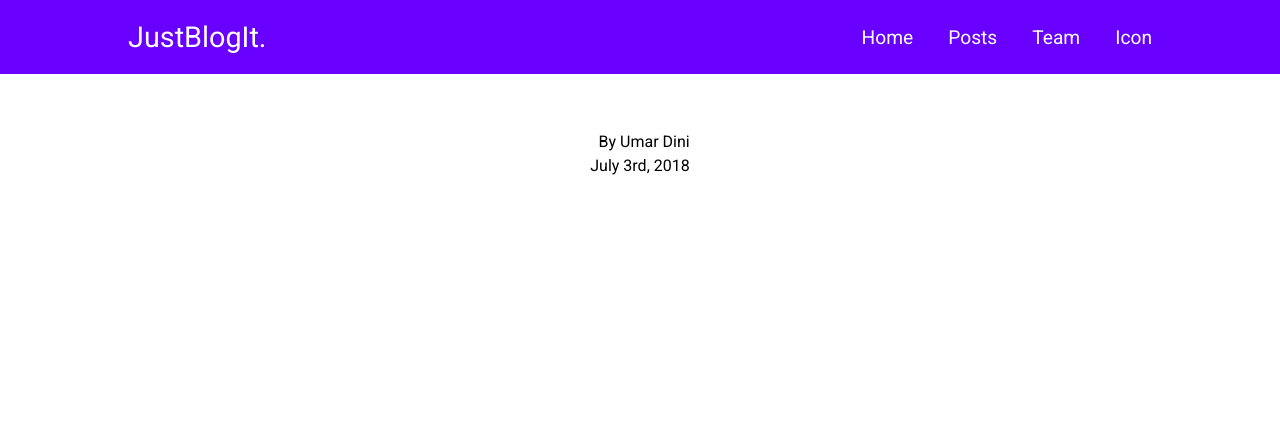
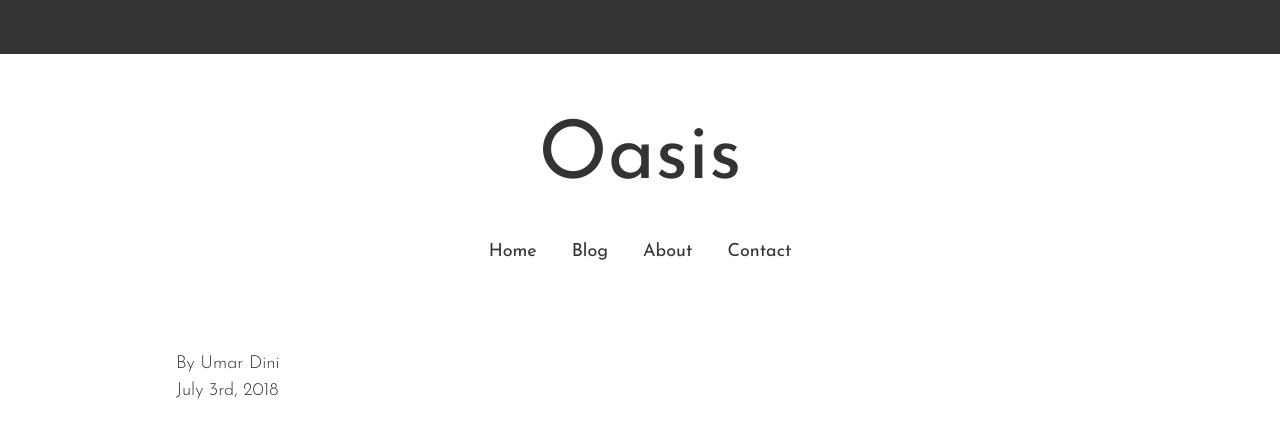
Before and after one commit to Awaddd/Blog, a Vue app in the folder client/: page /#/posts/1 in a window 1280 px wide. Shown: the top 438 px of the page. Built offline with nearby package versions, Linux system fonts and the light colour scheme; no server answers.

Commit message:
Theme Redesign

```diff
--- a/client/src/App.vue
+++ b/client/src/App.vue
@@ -1,34 +1,37 @@
 <template>
   <div id="app">
-    <div class="nav-wrapper">
-      <!-- <router-link to="/">Home</router-link> |
-      <router-link to="/posts">Posts</router-link> -->
+    <header>
+      <div class="header-top">
+        <div class="socials"></div>
+        <div class="searchbar"></div>
+      </div>
 
-      <nav class="nav">
+      <section class="hero">
+        <div>
+          <h1>Oasis</h1>
+        </div>
+      </section>
 
-        <div class="nav-brand">
-        JustBlogIt<span>.</span>
-        </div>
+      <app-nav></app-nav>
+    </header>
 
-        <div class="nav-links">
-          <span><router-link to="/" >Home</router-link></span>
-          <span><router-link to="/posts">Posts</router-link></span>
-          <span>Team</span>
-          <span>Icon</span>
-        </div>
+    <main class="main-container">
+      <router-view/>
+    </main>
 
-        <div class="menu">
-          <span>Menu</span>
-        </div>
-
-      </nav>
-
-    </div>
-    <router-view/>
-<!-- https://medium.com/@anaida07/mevn-stack-application-part-2-2-9ebcf8a22753 -->
-
+    <!-- https://medium.com/@anaida07/mevn-stack-application-part-2-2-9ebcf8a22753 -->
   </div>
 </template>
+
+<script>
+import Nav from "@/components/Nav.vue";
+export default {
+  components: {
+    "app-nav": Nav
+  }
+};
+</script>
+
 
 
 <style lang="scss">
@@ -38,6 +41,10 @@ html,
 body {
   margin: 0;
   font-family: $font-family;
+  font-weight: 300;
+  font-size: 18px;
+  line-height: 1.9;
+  color: $accent;
 }
 
 #app {
@@ -45,61 +52,36 @@ body {
   -moz-osx-font-smoothing: grayscale;
 }
 
-.nav-wrapper {
-  background: $primary;
+.header-top {
+  background: $accent;
+  padding: 1.5rem;
 }
 
-nav {
-  max-height: 50px;
-  display: grid;
-  grid-template-columns: repeat(2, 1fr);
-  align-content: center;
-  padding: 20px;
-  margin: 0 auto;
-  color: #fff;
-  font-weight: $font-md;
+.hero {
+  padding: 0 1.5rem;
+  background: #fff;
+  color: #333;
+  text-align: center;
+}
 
-  .nav-brand {
-    justify-self: start;
-    font-size: 1.8rem;
+@media only screen and (min-width: 500px) {
+}
+
+@media only screen and (min-width: 700px) {
+  .hero {
+    font-size: 3rem;
+    margin-top: 1.5rem;
+    margin-bottom: 0;
   }
-
-  .nav-links {
-    display: none;
-  }
-
-  .menu {
-    border-bottom: 2px solid #fff;
-    width: max-content;
-    justify-self: end;
+  h1 {
+    margin: 0;
   }
 }
 
-@media only screen and (min-width: 500px) {
-  nav {
-    width: 80%;
-  }
-}
-
-@media only screen and (min-width: 700px) {
-  .nav {
-    .nav-links {
-      display: grid;
-      grid-template-columns: repeat(4, max-content);
-      justify-self: end;
-      grid-gap: 35px;
-      align-self: center;
-      font-size: 1.2rem;
-
-      a {
-        text-decoration: none;
-        color: #fff;
-      }
-    }
-
-    .menu {
-      display: none;
-    }
+@media only screen and (min-width: 1200px) {
+  .main-container {
+    width: 1000px;
+    margin: 0 auto;
   }
 }
 </style>
--- a/client/src/components/AppPosts.vue
+++ b/client/src/components/AppPosts.vue
@@ -1,8 +1,6 @@
 <template>
-  <div class="cards-wrapper">
-    <div class="card" v-if="posts.length == 0">Loading</div>
-
-    <div class="card" v-for="(post, i) in posts" :key="i">
+  <div class="">
+    <div class v-for="(post, i) in posts" :key="i">
       <!-- post in posts.slice(0, 4) -->
       <router-link
         class="btn"
@@ -11,9 +9,6 @@
               params: {title: sanitizeTitle(post)}
           }"
       >
-        <img
-          src="https://www.gitschberg-jochtal.com/media/8f17c2b0-12de-4e98-bad3-622f96d1a64e/340_x_250/p=5/alpenhof-winter-340x250.jpg"
-        >
         <div class="card-content">
           <h4 class="postTitle">{{post.title}}</h4>
 
--- /dev/null
+++ b/client/src/components/Nav.vue
@@ -0,0 +1,70 @@
+<template>
+  <div>
+    <nav class="nav">
+      <div class="nav-links">
+        <span>
+          <router-link to="/">Home</router-link>
+        </span>
+        <span>
+          <router-link to="/posts">Blog</router-link>
+        </span>
+        <span>About</span>
+        <span>Contact</span>
+      </div>
+
+      <div class="menu">
+        <span>Menu</span>
+      </div>
+    </nav>
+  </div>
+</template>
+
+<style lang="scss" scoped>
+@import "../styles/app.scss";
+
+nav {
+  max-height: 50px;
+  display: grid;
+  align-content: center;
+  // padding: 20px;
+  margin: 0 auto;
+  font-weight: $font-md;
+
+  .nav-links {
+    display: none;
+  }
+
+  .menu {
+    border-bottom: 2px solid #fff;
+    width: max-content;
+    justify-self: end;
+  }
+}
+
+@media only screen and (min-width: 500px) {
+  nav {
+    width: 80%;
+  }
+}
+
+@media only screen and (min-width: 700px) {
+  .nav {
+    .nav-links {
+      display: grid;
+      grid-template-columns: repeat(4, max-content);
+      justify-self: center;
+      grid-gap: 35px;
+      align-self: center;
+      font-size: 1rem;
+
+      a {
+        text-decoration: none;
+      }
+    }
+
+    .menu {
+      display: none;
+    }
+  }
+}
+</style>
--- a/client/src/styles/colours.scss
+++ b/client/src/styles/colours.scss
@@ -1,6 +1,9 @@
-$primary: #6900ff;
-$secondary: #9951ff;
-$accent: #ffd700;
+// $primary: #6900ff;
+// $secondary: #9951ff;
+// $accent: #ffd700;
+$primary: #df0e62;
+$secondary: #007bff;
+$accent: #333;
 $dull: #faf7ff;
 
 .primary {
@@ -15,7 +18,7 @@ $dull: #faf7ff;
 
 .accent {
   background: $accent;
-    color: #333;
+  color: #fff;
 }
 
 .dull {
--- a/client/src/styles/fonts.scss
+++ b/client/src/styles/fonts.scss
@@ -1,7 +1,7 @@
-@import url("https://fonts.googleapis.com/css?family=Roboto:100,400,700");
-
-$font-family: "Roboto", sans-serif;
-$font-thin: 100;
+// @import url("https://fonts.googleapis.com/css?family=Roboto:100,400,700");
+@import url("https://fonts.googleapis.com/css?family=Josefin+Sans:300, 400,700");
+$font-family: "Josefin Sans", arial, sans-serif;
+$font-thin: 300;
 $font-md: 400;
 $font-bold: 700;
 
--- a/client/src/styles/others.scss
+++ b/client/src/styles/others.scss
@@ -17,5 +17,5 @@ a {
 
 h4,
 p {
-  margin: 0.5rem;
+  margin: 0rem;
 }
--- a/client/src/styles/ui-components.scss
+++ b/client/src/styles/ui-components.scss
@@ -13,9 +13,9 @@
 .card {
   height: auto;
   //   max-height: 299px;
-  min-height: 420px;
-  min-width: 200px;
-  max-width: 340px;
+  // min-height: 420px;
+  // min-width: 200px;
+  // max-width: 340px;
   overflow: hidden;
   border-radius: 2px;
   color: #333;
--- a/client/src/views/BlogPost.vue
+++ b/client/src/views/BlogPost.vue
@@ -1,7 +1,7 @@
 <template>
   <div class="blogPost">
-    <img class="coverImage" src="" alt="">
-    <h1 class="blogPost-title">{{post.title}}</h1>
+    <img class="coverImage" src alt>
+    <h3 class="blogPost-title">{{post.title}}</h3>
     <div class="blogPost-details">
       <p class="author">By Umar Dini</p>
       <p class="date">July 3rd, 2018</p>
@@ -43,7 +43,7 @@ export default {
 }
 
 .blogPost-title {
-  text-align: center;
+  // text-align: center;
   text-transform: capitalize;
   font-weight: 400;
   font-size: 2.4rem;
@@ -54,13 +54,18 @@ export default {
   display: grid;
   grid-template-rows: max-content;
   margin: 0 auto 2rem auto;
-  width: max-content;
+  // width: max-content;
 }
 
 .author,
 .date {
   margin: 0;
-  justify-self: end;
+  // justify-self: end;
+}
+
+.blogPost-content {
+  padding: 0;
+  margin: 0;
 }
 
 @media only screen and (min-width: 700px) {
@@ -69,16 +74,16 @@ export default {
   //   width: 500px;
   // }
 
-  .blogPost-title {
-    font-size: 3rem;
-    margin: 2rem auto 1rem auto;
-  }
+  // .blogPost-title {
+  //   // font-size: 3rem;
+  //   margin: 2rem auto 1rem auto;
+  // }
 }
 
-@media only screen and (min-width: 1200px) {
-  .blogPost {
-    width: 1000px;
-    margin: 0 auto;
-  }
-}
+// @media only screen and (min-width: 1200px) {
+//   .blogPost {
+//     width: 1000px;
+//     margin: 0 auto;
+//   }
+// }
 </style>
--- a/client/src/views/Home.vue
+++ b/client/src/views/Home.vue
@@ -1,20 +1,7 @@
 <template>
   <div>
-    <header class="hero">
-      <div>
-        <h1>Introducing Just Blog It.</h1>
-        <p>Designed to give you the easiest possible blogging experience.</p>
-      </div>
-
-      <div>
-        <router-link to="/posts/new" tag="button" class="btn btn-action accent">Start Writing</router-link>
-      </div>
-    </header>
-
     <div class="container home-content">
-      <h1 class="home-title">Latest Posts</h1>
-
-      <app-posts></app-posts>
+      <!-- <app-posts></app-posts> -->
     </div>
   </div>
 </template>
@@ -34,29 +21,6 @@ export default {
 <style lang="scss">
 @import "../styles/app.scss";
 
-.hero {
-  padding: 0 1.5rem;
-  padding-bottom: 3rem;
-  background: $primary;
-  color: #fff;
-
-  display: grid;
-  grid-gap: 25px;
-
-  text-align: center;
-
-  h1 {
-    // font-size: 1.2rem;
-    // margin: 0;
-    font-weight: $font-thin;
-  }
-
-  p {
-    font-size: 0.85rem;
-    line-height: 1.6;
-  }
-}
-
 .home-content {
   background: #f9f9fa;
   margin: 0;
--- a/client/src/views/NewPost.vue
+++ b/client/src/views/NewPost.vue
@@ -103,17 +103,17 @@ export default {
   }
 }
 
-@media only screen and (min-width: 700px) {
-  .add-post-form {
-    width: 500px;
-  }
-}
+// @media only screen and (min-width: 700px) {
+//   .add-post-form {
+//     width: 500px;
+//   }
+// }
 
-@media only screen and (min-width: 1200px) {
-  .add-post-form {
-    width: 1000px;
-  }
-}
+// @media only screen and (min-width: 1200px) {
+//   .add-post-form {
+//     width: 1000px;
+//   }
+// }
 
 // @media only screen and (min-width: 1600px) {
 
--- a/client/src/views/Posts.vue
+++ b/client/src/views/Posts.vue
@@ -1,46 +1,32 @@
 <template>
-  <div class="">
-
-    <section class="test">
-        <div>
-          <h3>Read enough?
-            <br>Hit the button below if you think you're ready to start writing</h3>
-            <router-link to="/posts/new" tag="button"
-            class="btn btn-action accent">
-            Start Writing</router-link>
-        </div>
+  <div class>
+    <!-- <section class="test">
+      <router-link to="/posts/new" tag="button" class="btn btn-action accent">Start Writing</router-link>
+    </section>-->
+    <!-- <h2 class="underline">Posts</h2> -->
+    <section class="posts">
+      <app-posts></app-posts>
     </section>
-
-    <h2 class="underline">Posts</h2>
-
-    <section class="posts">
-
-      <app-posts></app-posts>
-
-    </section>
-
 
     <!-- <section>
       <h4>There are no posts to display...</h4>
-    </section> -->
+    </section>-->
   </div>
 </template>
 
 <script>
+import AppPosts from "@/components/AppPosts.vue";
 
-import AppPosts from '@/components/AppPosts.vue'
-
-  export default {
-    name: 'posts',
-    components: {
-      'app-posts': AppPosts
-    }
+export default {
+  name: "posts",
+  components: {
+    "app-posts": AppPosts
   }
+};
 </script>
 
 <style lang="scss">
-
-@import '../styles/app.scss';
+@import "../styles/app.scss";
 
 .posts {
   // background-color: #6900ff;
@@ -64,11 +50,4 @@ import AppPosts from '@/components/AppPosts.vue'
     grid-gap: 10px;
   }
 }
-
-
-
-
-
-
-
 </style>
```
Lines whose indentation alone changed are shown as unchanged.
